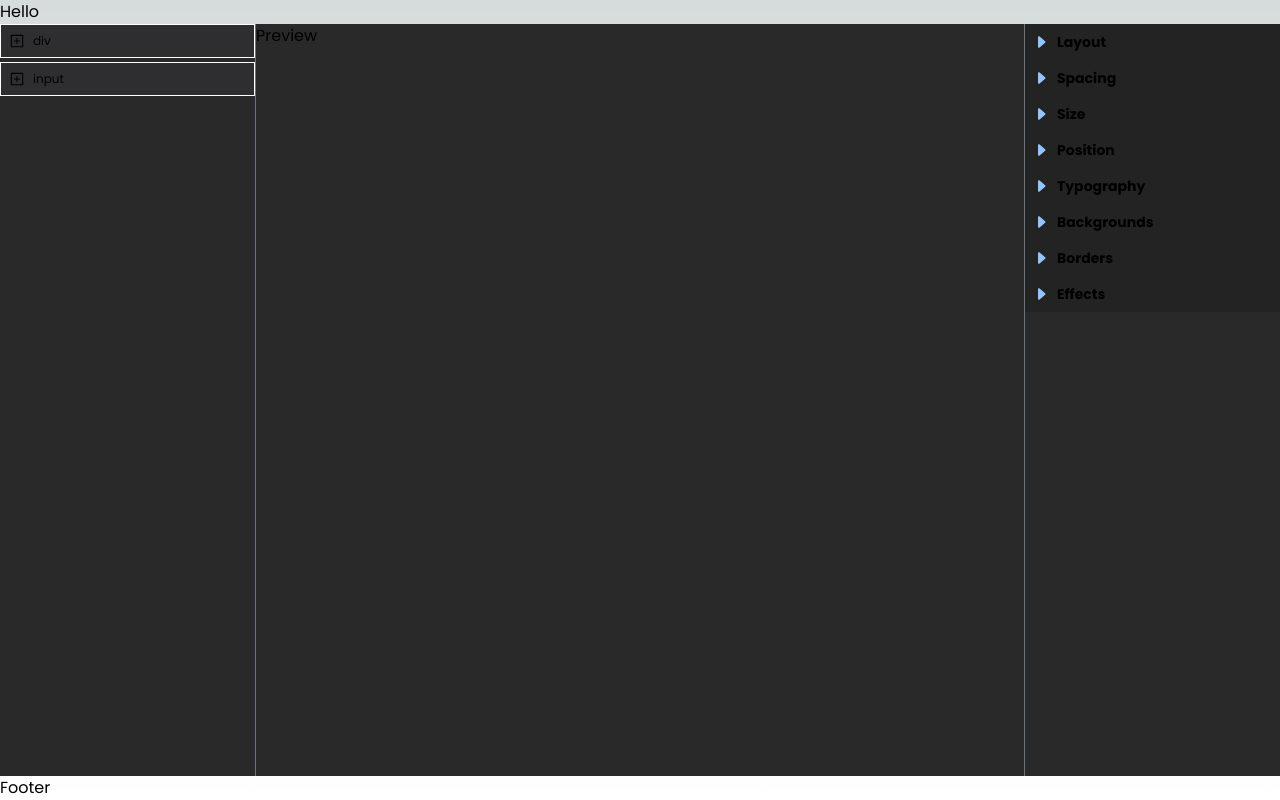
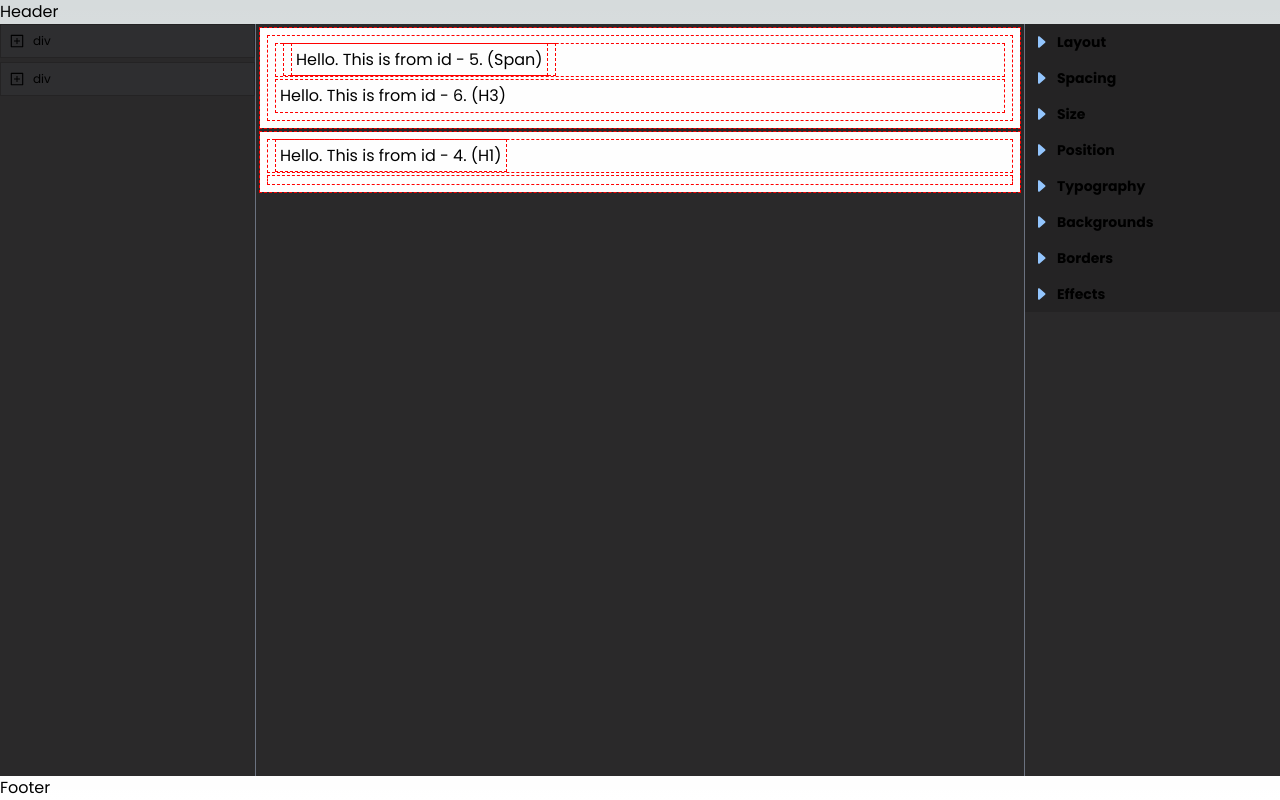
Before and after one commit to chammyae24/builder, a Next.js app: page /builder in a window 1280 px wide. Built offline with nearby package versions, Linux system fonts and the light colour scheme.

Commit message:
add preview screen. & making works with same data

```diff
--- a/app/builder/Components/Navigator.tsx
+++ b/app/builder/Components/Navigator.tsx
@@ -1,33 +1,5 @@
+import { testData, testData2 } from "../testData";
 import SelectedComponent from "./Navigator/SelectedComponent";
-
-export interface TestData {
-  type: string;
-  children: TestData | null;
-}
-
-const testData: TestData = {
-  type: "div",
-  children: {
-    type: "span",
-    children: {
-      type: "h1",
-      children: {
-        type: "div",
-        children: {
-          type: "span",
-          children: null
-        }
-      }
-    }
-  }
-};
-const testData2: TestData = {
-  type: "input",
-  children: {
-    type: "div",
-    children: null
-  }
-};
 
 const Navigator = () => {
   return (
--- a/app/builder/Components/Navigator/SelectedComponent.tsx
+++ b/app/builder/Components/Navigator/SelectedComponent.tsx
@@ -4,8 +4,8 @@ import {
   AiOutlinePlusSquare,
   AiOutlineCloseSquare
 } from "react-icons/ai";
-import { TestData } from "../Navigator";
-import { useState } from "react";
+import { TestData } from "../../testData";
+import { ReactElement, useState } from "react";
 
 type Props = {
   testData: TestData;
@@ -14,10 +14,31 @@ type Props = {
 
 const SelectedComponent = ({ testData, testNum = 0 }: Props) => {
   const [clicked, setClicked] = useState(false);
+
+  let disabled =
+    testData.children === null || typeof testData.children === "string";
+
+  let content: ReactElement | ReactElement[] = <></>;
+  if (clicked && testData.children && typeof testData.children !== "string") {
+    if (Array.isArray(testData.children)) {
+      content = testData.children.map(child => (
+        <SelectedComponent
+          key={child.id}
+          testNum={testNum + 1}
+          testData={child}
+        />
+      ));
+    } else {
+      content = (
+        <SelectedComponent testNum={testNum + 1} testData={testData.children} />
+      );
+    }
+  }
+
   return (
     <>
       <div
-        className="mb-1 flex items-center gap-2 border border-white bg-builder-box p-2"
+        className="mb-1 flex items-center gap-2 border border-builder-darker bg-builder-box p-2"
         style={{
           marginLeft: testNum * 6
         }}
@@ -25,9 +46,9 @@ const SelectedComponent = ({ testData, testNum = 0 }: Props) => {
         <button
           className=""
           onClick={() => setClicked(b => !b)}
-          disabled={testData.children ? false : true}
+          disabled={disabled}
         >
-          {testData.children ? (
+          {!disabled ? (
             clicked ? (
               <AiOutlineMinusSquare />
             ) : (
@@ -39,9 +60,7 @@ const SelectedComponent = ({ testData, testNum = 0 }: Props) => {
         </button>
         <span className="text-xs">{testData.type}</span>
       </div>
-      {clicked && testData.children && (
-        <SelectedComponent testNum={testNum + 1} testData={testData.children} />
-      )}
+      {content}
     </>
   );
 };
--- a/app/builder/Components/Preview.tsx
+++ b/app/builder/Components/Preview.tsx
@@ -1,5 +1,45 @@
+import { ReactElement, createElement } from "react";
+import { TestData, testData, testData2 } from "../testData";
+
+const style = {
+  padding: "4px",
+  margin: "4px",
+  color: "black",
+  backgroundColor: "#fefefe",
+  outline: "1px dashed red"
+};
+
+const elementsRender = (data: TestData): ReactElement => {
+  if (data.children !== null && typeof data.children !== "string") {
+    if (Array.isArray(data.children)) {
+      return createElement(
+        data.type,
+        { style, key: data.id },
+        data.children.map(child => elementsRender(child))
+      );
+    } else {
+      return createElement(
+        data.type,
+        { style, key: data.id },
+        elementsRender(data.children)
+      );
+    }
+  } else {
+    return createElement(
+      data.type,
+      { style, key: data.id },
+      data.children ?? ""
+    );
+  }
+};
+
 const Preview = () => {
-  return <div className="col-span-3 min-h-[calc(100vh-_48px)]">Preview</div>;
+  return (
+    <div className="col-span-3 min-h-[calc(100vh-_48px)]">
+      <div>{elementsRender(testData)}</div>
+      <div>{elementsRender(testData2)}</div>
+    </div>
+  );
 };
 
 export default Preview;
--- a/app/builder/page.tsx
+++ b/app/builder/page.tsx
@@ -3,7 +3,7 @@ import BuilderPlayground from "./Components/BuilderPlayground";
 const BuilderPage = () => {
   return (
     <div>
-      <h1>Hello</h1>
+      <h1>Header</h1>
       <BuilderPlayground />
       <h1>Footer</h1>
     </div>
--- /dev/null
+++ b/app/builder/testData.ts
@@ -0,0 +1,56 @@
+export interface TestData {
+  id: string;
+  type: string;
+  children: TestData | TestData[] | string | null;
+}
+
+export const testData: TestData = {
+  id: "1",
+  type: "div",
+  children: {
+    id: "2",
+    type: "div",
+    children: [
+      {
+        id: "3",
+        type: "h1",
+        children: {
+          id: "4",
+          type: "span",
+          children: {
+            id: "5",
+            type: "span",
+            children: "Hello. This is from id - 5. (Span)"
+          }
+        }
+      },
+      {
+        id: "6",
+        type: "h3",
+        children: "Hello. This is from id - 6. (H3)"
+      }
+    ]
+  }
+};
+
+export const testData2: TestData = {
+  id: "1",
+  type: "div",
+  children: [
+    {
+      id: "2",
+      type: "h1",
+      children: {
+        id: "4",
+        type: "span",
+        children: "Hello. This is from id - 4. (H1)"
+      }
+    },
+    {
+      id: "3",
+      type: "div",
+      // children: "Hello. This is from id - 3. (Div)",
+      children: null
+    }
+  ]
+};
--- a/app/page.tsx
+++ b/app/page.tsx
@@ -1,5 +1,6 @@
 import Image from "next/image";
 import { Inter } from "next/font/google";
+import Link from "next/link";
 
 const inter = Inter({ subsets: ["latin"] });
 
@@ -7,6 +8,7 @@ export default function Home() {
   return (
     <main className="">
       <h1>Hello</h1>
+      <Link href="/builder">Builder</Link>
     </main>
   );
 }
```
